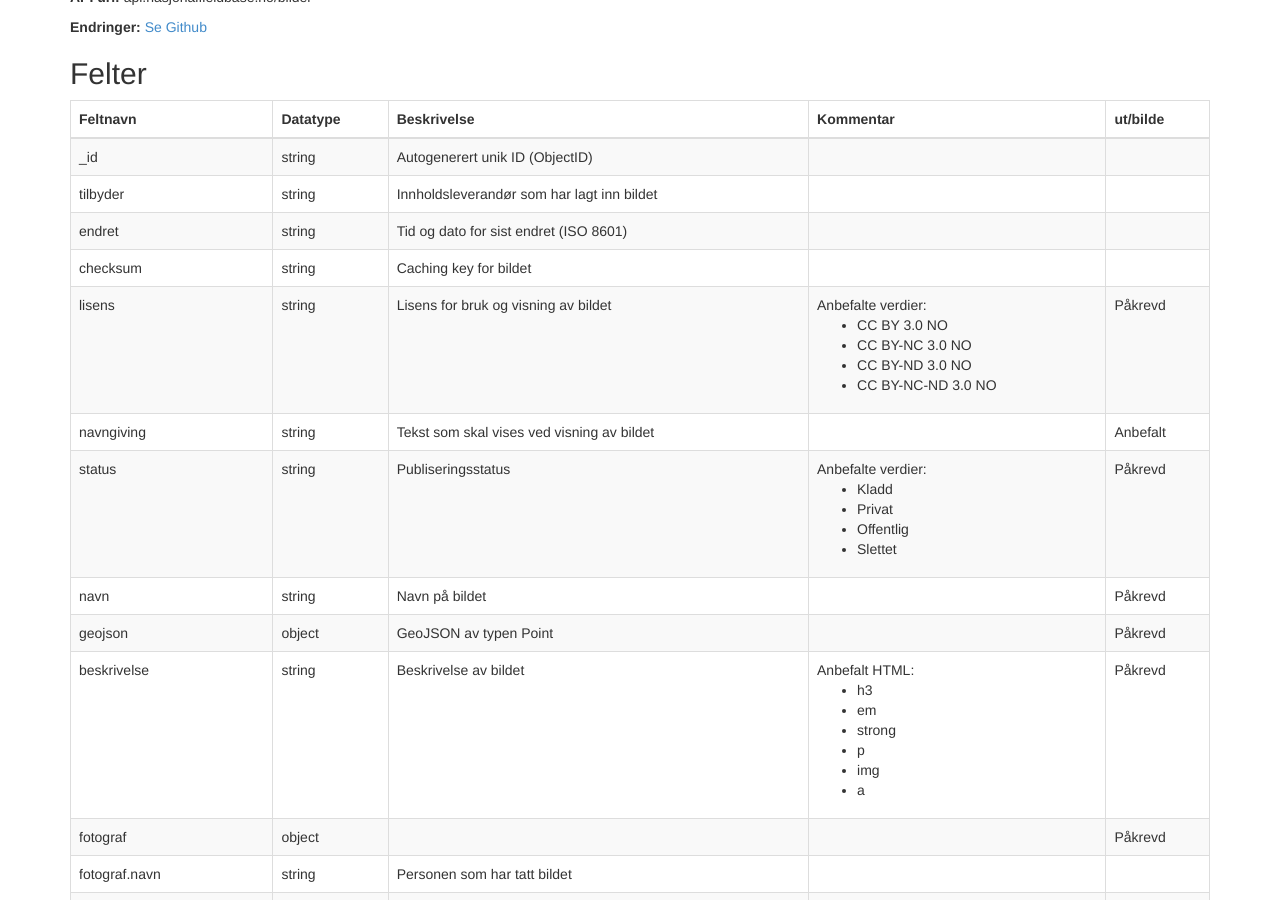
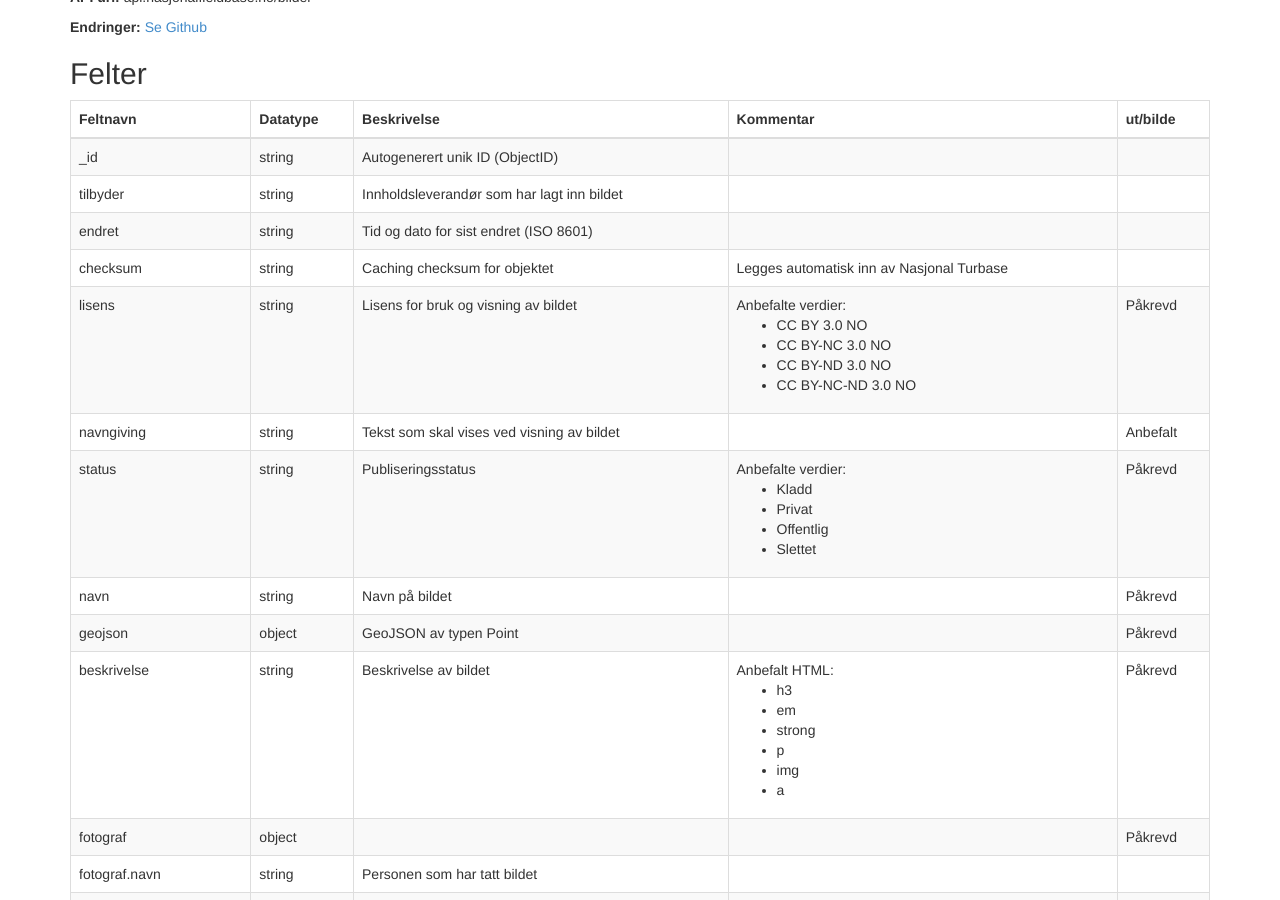
Before and after one commit to Turbasen/www.nasjonalturbase.no, a Jekyll site: the page built from data/bilder.html, in a window 1280 px wide and 900 px high, scrolled down 307 px. Built offline with Jekyll 4.4.1, drawn with Linux system fonts in a browser that asks for light colours; nearby versions of some CDN libraries; Markdown is read by kramdown in place of the engine named in the settings.

Commit message:
Fix description for checksum property

```diff
--- a/_data/bilder.yml
+++ b/_data/bilder.yml
@@ -26,8 +26,8 @@
   type: string
   read: Alle
   write: Ingen
-  desc: Caching key for bildet
-  com: Legges automatisk inn av Nasjonal Turbase
+  desc: Caching checksum for objektet
+  comment: Legges automatisk inn av Nasjonal Turbase
   ut:
 
 - name: lisens
--- a/_data/grupper.yml
+++ b/_data/grupper.yml
@@ -26,8 +26,8 @@
   type: string
   read: Alle
   write: Ingen
-  desc: Caching key for bildet
-  com: Legges automatisk inn av Nasjonal Turbase
+  desc: Caching checksum for objektet
+  comment: Legges automatisk inn av Nasjonal Turbase
   ut:
 
 - name: lisens
--- a/_data/omrader.yml
+++ b/_data/omrader.yml
@@ -26,8 +26,8 @@
   type: string
   read: Alle
   write: Ingen
-  desc: Caching key for bildet
-  com: Legges automatisk inn av Nasjonal Turbase
+  desc: Caching checksum for objektet
+  comment: Legges automatisk inn av Nasjonal Turbase
   ut:
 
 - name: lisens
--- a/_data/steder.yml
+++ b/_data/steder.yml
@@ -29,8 +29,8 @@
   type: string
   read: Alle
   write: Ingen
-  desc: Caching key for bildet
-  com: Legges automatisk inn av Nasjonal Turbase
+  desc: Caching checksum for objektet
+  comment: Legges automatisk inn av Nasjonal Turbase
   utsted:
   uthytte:
 
--- a/_data/turer.yml
+++ b/_data/turer.yml
@@ -26,8 +26,8 @@
   type: string
   read: Alle
   write: Ingen
-  desc: Caching key for bildet
-  com: Legges automatisk inn av Nasjonal Turbase
+  desc: Caching checksum for objektet
+  comment: Legges automatisk inn av Nasjonal Turbase
   ut:
 
 - name: lisens
```
